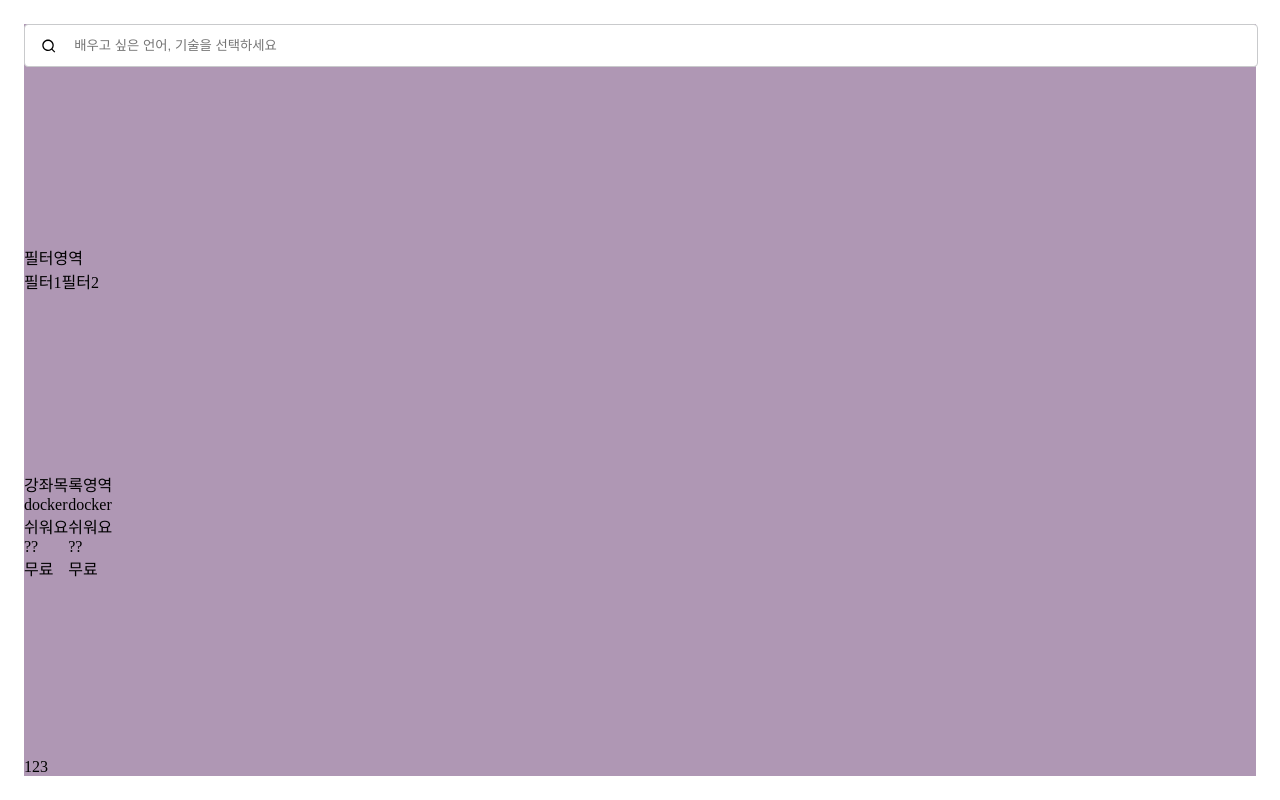
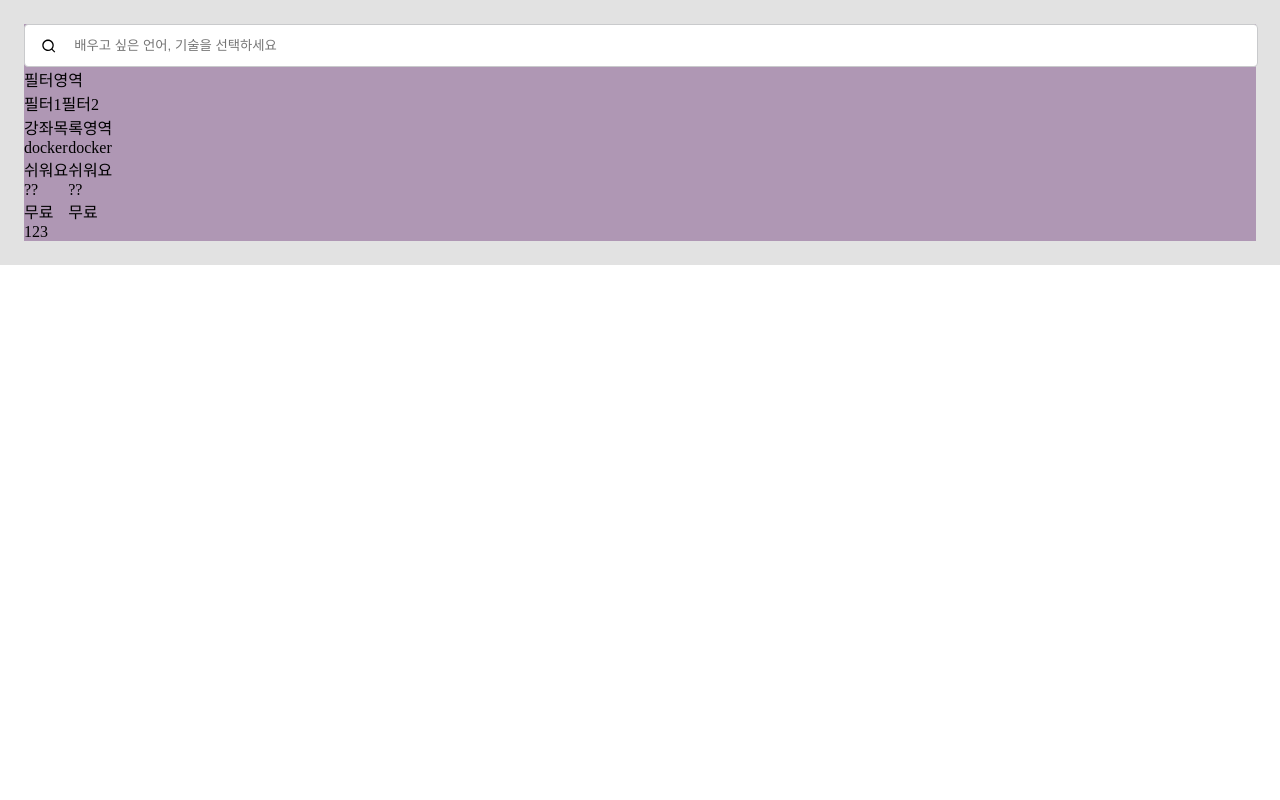
Before and after one commit to Hyeondoonge/elice-programming-assignment, a React app: page / in a window 1280 px wide. Built offline with nearby package versions, Linux system fonts and the light colour scheme.

Commit message:
design: index.css 높이, 컬러 변경

```diff
--- a/src/index.css
+++ b/src/index.css
@@ -1,7 +1,10 @@
 html,
 body,
 #root {
-  height: 100%;
   margin: 0;
   padding: 0;
 }
+
+#root {
+  background-color: #e2e2e2;
+}
```
